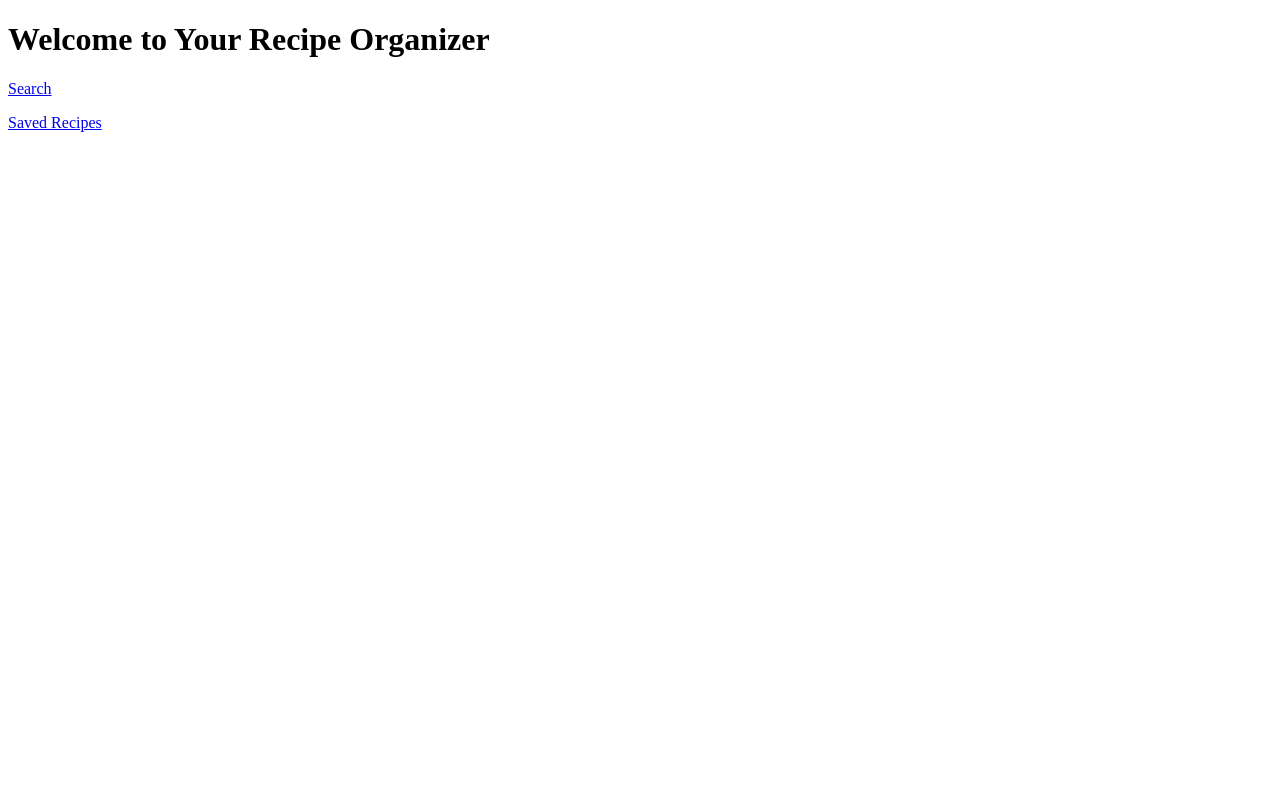
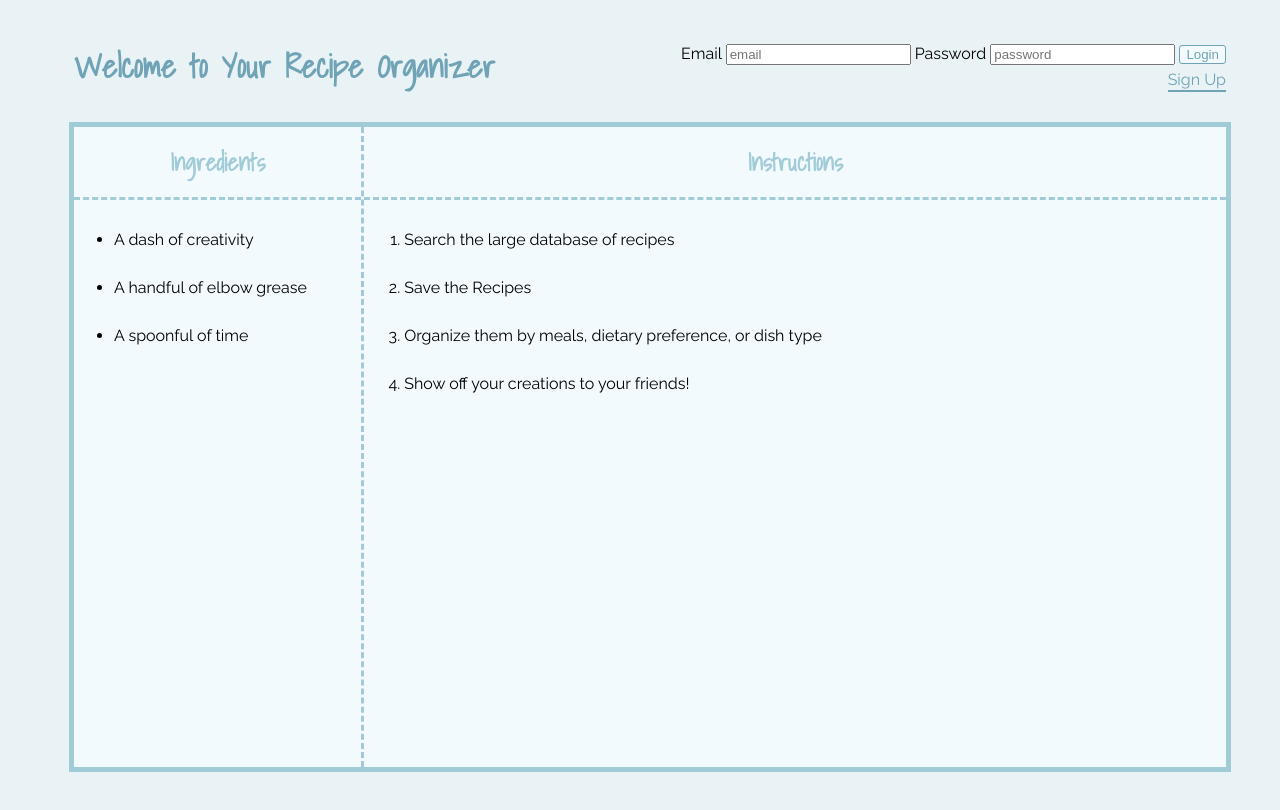
Before and after one commit to sabbyjiang/project-2, a website: page views/index.html in a window 1280 px wide. Drawn offline with Linux system fonts and the light colour scheme.

Commit message:
styled homepage

```diff
--- a/controllers/planning/index.js
+++ b/controllers/planning/index.js
@@ -3,7 +3,7 @@ const router = require('express').Router();
 router.use('/user', require('./user'));
 router.use('/search', require('./search'));
 router.get('/', (req, res) => {
-    res.render('index');
+    res.render('landing');
 })
 
 module.exports = router;
--- a/controllers/users/index.js
+++ b/controllers/users/index.js
@@ -11,10 +11,7 @@ router.post('/',
             failureRedirect: '/users/new',
             successRedirect: '/planning'
         }
-    ), (req, res) => {
-        const user = req.user;
-        console.log(user);
-    }
+    )
 );
 
 router.get('/new', (req, res) => {
--- a/public/style.css
+++ b/public/style.css
@@ -0,0 +1,125 @@
+/* Sets General Styles*/
+html, body {
+    font-family: 'Raleway', sans-serif;
+    background-color: rgba(233,243,246,1);
+    margin: 0;
+    padding: 0;
+}
+
+h1, h2, h3 {
+    font-family: 'Shadows Into Light', cursive;
+}
+
+h1 {
+    color: rgba(111,163,181,1);
+    margin: 0;
+}
+
+h2, h3 {
+    color: rgba(162,203,216,1);
+    margin: 0;
+}
+
+.container {
+    height: 100vh;
+    padding: 10px;
+    width: 100vw;
+}
+
+a {
+    color: rgba(111,163,181,1);
+}
+
+a:link {
+    color: rgba(111,163,181,1);
+    text-decoration: none;
+    padding-bottom: 1px;
+    border-bottom: 2px solid rgba(111,163,181,1);
+}
+
+a:hover{
+    color: rgba(243,250,253,1);
+}
+
+/* Palette URL: http://paletton.com/#uid=13p0u0k4uV+0lJP1l+h8lO7cMCa */
+
+/* As RGBa codes */
+
+.rgba-primary-0 { color: rgba(233,243,246,1) }	/* Main Primary color */
+.rgba-primary-1 { color: rgba(202,203,204,1) }/* Grey ish color*/
+.rgba-primary-2 { color: rgba(243,250,253,1) } /* White ish color*/
+.rgba-primary-3 { color: rgba(162,203,216,1) }
+.rgba-primary-4 { color: rgba(111,163,181,1) }
+
+
+
+/* Generated by Paletton.com Â© 2002-2014 */
+/* http://paletton.com */
+
+/*==================================*/
+
+.landing {
+    align-items: center;
+    display: flex;
+    flex-direction: column;
+}
+
+header {
+    align-items: center;
+    display: flex;
+    justify-content: space-between;
+    height: 10vh;
+    padding: 2vh 0;
+    width: 90%;
+}
+
+.welcome {
+    background-color: rgba(243,250,253,1);
+    border: 5px solid rgba(162,203,216,1);
+    display: flex;
+    flex-direction: row;
+    height: 80vh;
+    width: 90%;
+}
+
+.welcome-ingredients {
+    border-right: 3px dashed rgba(162,203,216,1);
+    width: 25%;
+}
+
+.welcome-instructions {
+    width: 75%;
+}
+
+.recipe-header {
+    padding: 2vh 0;
+    text-align: center;
+    border-bottom: 3px dashed rgba(162,203,216,1);
+}
+
+.welcome-ingredients li, .welcome-instructions li {
+    line-height: 3;
+}
+
+.submit {
+    background-color: rgba(243,250,253,1);
+    border-radius: 3px;
+    border: 1px solid rgba(111,163,181,1);
+    color: rgba(111,163,181,1);
+}
+
+.submit:hover{
+    background-color: rgba(111,163,181,1);
+    border: 1px solid rgba(243,250,253,1);
+    color: rgba(243,250,253,1);
+}
+
+.login-links{
+    display: flex;
+    flex-direction: column;
+}
+
+.sign-up {
+    padding-top: 5px;
+    align-self: flex-end;
+}
--- a/router.js
+++ b/router.js
@@ -7,5 +7,6 @@ const AuthService = require('./services/auth');
 router.use('/planning', AuthService.restrict, require('./controllers/planning'));
 router.use('/api', require('./controllers/api'));
 router.use('/users', require('./controllers/users'));
+router.get('/', (req, res) => res.render('index'));
 
 module.exports = router;
--- a/views/index.html
+++ b/views/index.html
@@ -6,18 +6,45 @@
     <meta http-equiv="X-UA-Compatible" content="ie=edge">
     <script src="/jquery.js"></script>
     <script src="/script.js"></script>
+    <link href="https://fonts.googleapis.com/css?family=Raleway|Shadows+Into+Light" rel="stylesheet">
     <link rel="stylesheet" href="/style.css">
     <title>Recipe Organizer</title>
 </head>
 <body>
-    <div class="container">
-        <div class="welcome">
+    <div class="container landing">
+        <header>
             <h1>Welcome to Your Recipe Organizer</h1>
-            <nav class="home-nav">
-                <p class="nav-link"><a href="/planning/search/">Search</a></p>
-                <p class="nav-link"><a href="/planning/user/recipes/all">Saved Recipes</a></p>
-            </nav>
-        </div>
+            <div class="login-links">
+                <form action="/users/login" method="POST">
+                    <label for="email">Email</label>
+                    <input id="email" type="text" name="user[email]" placeholder="email">
+                    <label for="password">Password</label>
+                    <input id="password" type="password" name="user[password]" placeholder="password">
+                    <input class="submit" type="submit" value="Login">
+                </form>
+                <div class="sign-up">
+                    <a href="/users/new">Sign Up</a>
+                </div>
+            </div>
+        </header>
+        <main class="welcome">
+            <div class="welcome-ingredients">
+                <h2 class="recipe-header">Ingredients</h2>
+                <ul class="welcome-list">
+                    <li>A dash of creativity</li>
+                    <li>A handful of elbow grease</li>
+                    <li>A spoonful of time</li>
+                </ul>
+            </div>
+            <div class="welcome-instructions">
+                <h2 class="recipe-header">Instructions</h2>
+                <ol>
+                    <li>Search the large database of recipes</li>
+                    <li>Save the Recipes</li>
+                    <li>Organize them by meals, dietary preference, or dish type</li>
+                    <li>Show off your creations to your friends!</li>
+                </ol>
+        </main>
     </div>
 
 </body>
```
Also changed, not shown: views/user/index.html (+1 -0 lines), views/user/meals/all.html (+1 -0 lines), views/user/meals/bymeal.html (+1 -0 lines), views/user/meals/dish.html (+16 -0 lines), views/user/meals/index.html (+1 -0 lines), views/user/recipes/all.html (+1 -0 lines), views/user/recipes/bydiet.html (+1 -0 lines), views/user/recipes/index.html (+1 -0 lines), views/user/recipes/show.html (+1 -0 lines), views/users/login.html (+1 -0 lines), views/users/new.html (+1 -0 lines), views/landing.html (added).
